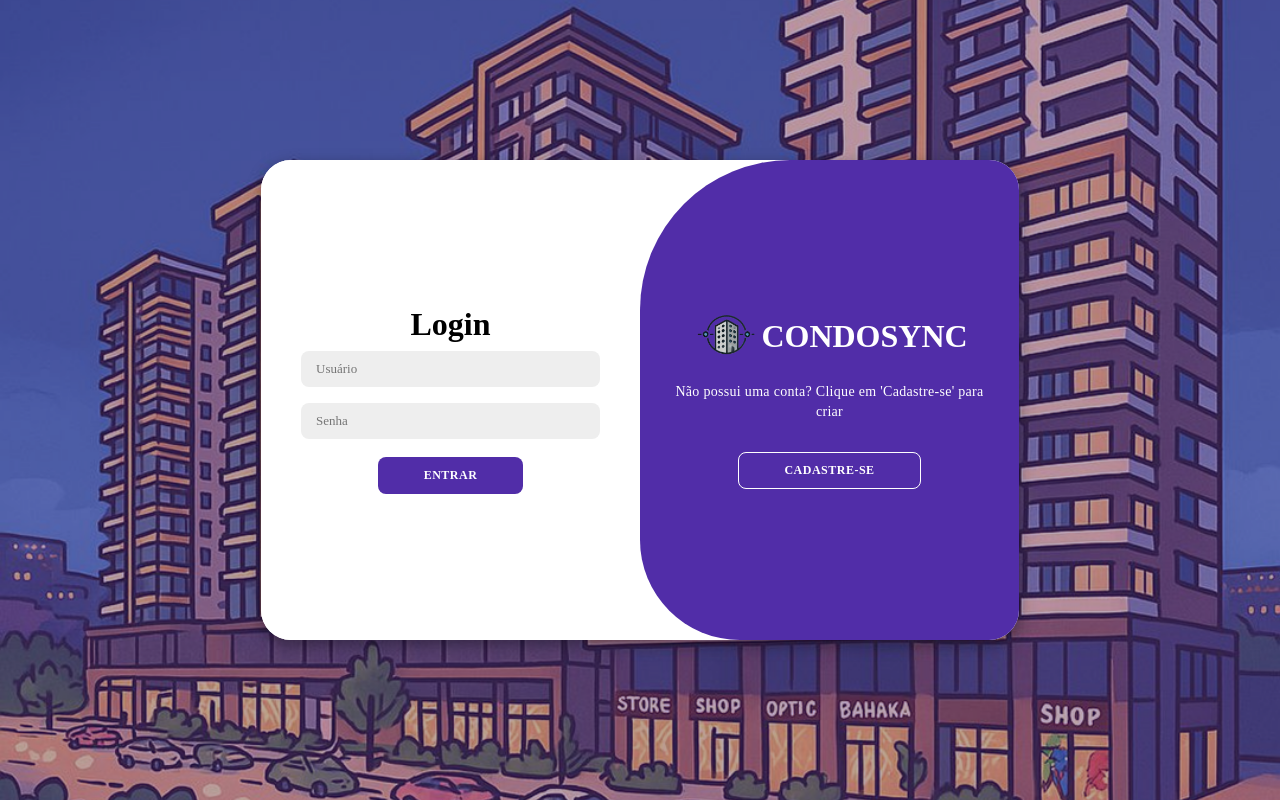
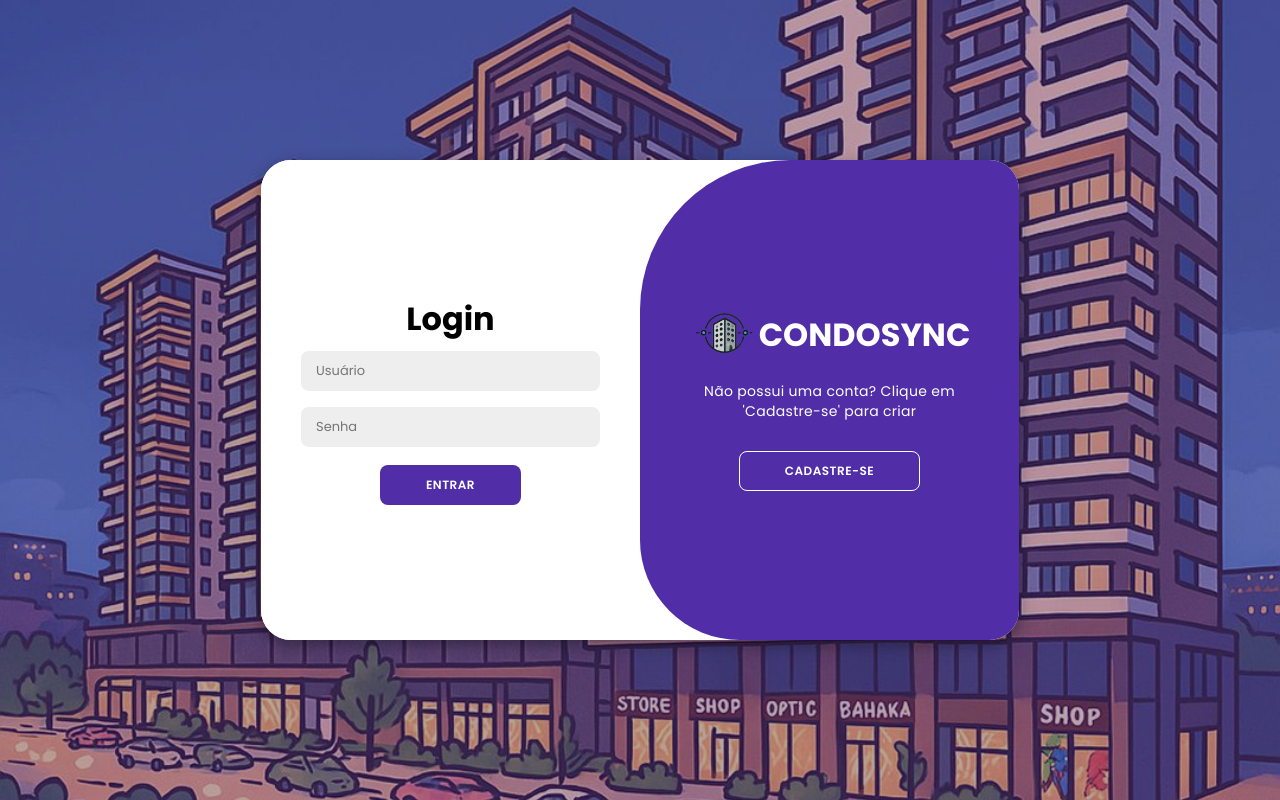
Before and after one commit to caioguimaraesr/CondoSync, a Django app: page / in a window 1280 px wide. Run offline with Django 5.2, Linux system fonts and the light colour scheme.

Commit message:
Issue #4 - Adicionando o import da fonte para o css

```diff
--- a/condosync/static/condosync/css/style.css
+++ b/condosync/static/condosync/css/style.css
@@ -1,3 +1,5 @@
+@import url('https://fonts.googleapis.com/css2?family=Poppins:ital,wght@0,100;0,200;0,300;0,400;0,500;0,600;0,700;0,800;0,900;1,100;1,200;1,300;1,400;1,500;1,600;1,700;1,800;1,900&display=swap');
+
 /*************************************************
                      COLORS
 *************************************************/
--- a/userauth/static/userauth/css/style.css
+++ b/userauth/static/userauth/css/style.css
@@ -1,7 +1,8 @@
+@import url('https://fonts.googleapis.com/css2?family=Poppins:ital,wght@0,100;0,200;0,300;0,400;0,500;0,600;0,700;0,800;0,900;1,100;1,200;1,300;1,400;1,500;1,600;1,700;1,800;1,900&display=swap');
+
 /************************************
              COLORS
 ************************************/
-
 
 :root {
     /******* Primary Colors *********/
```
